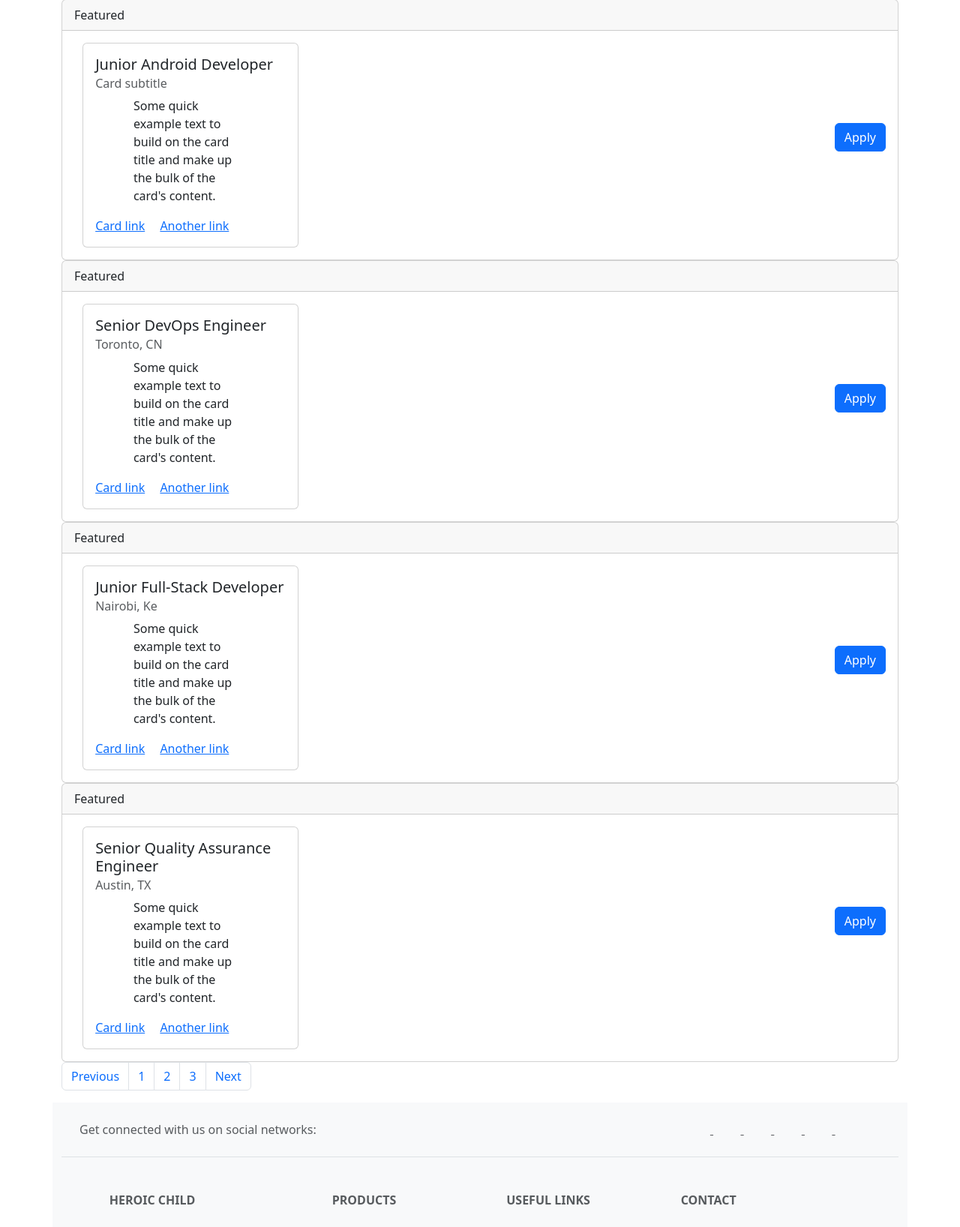
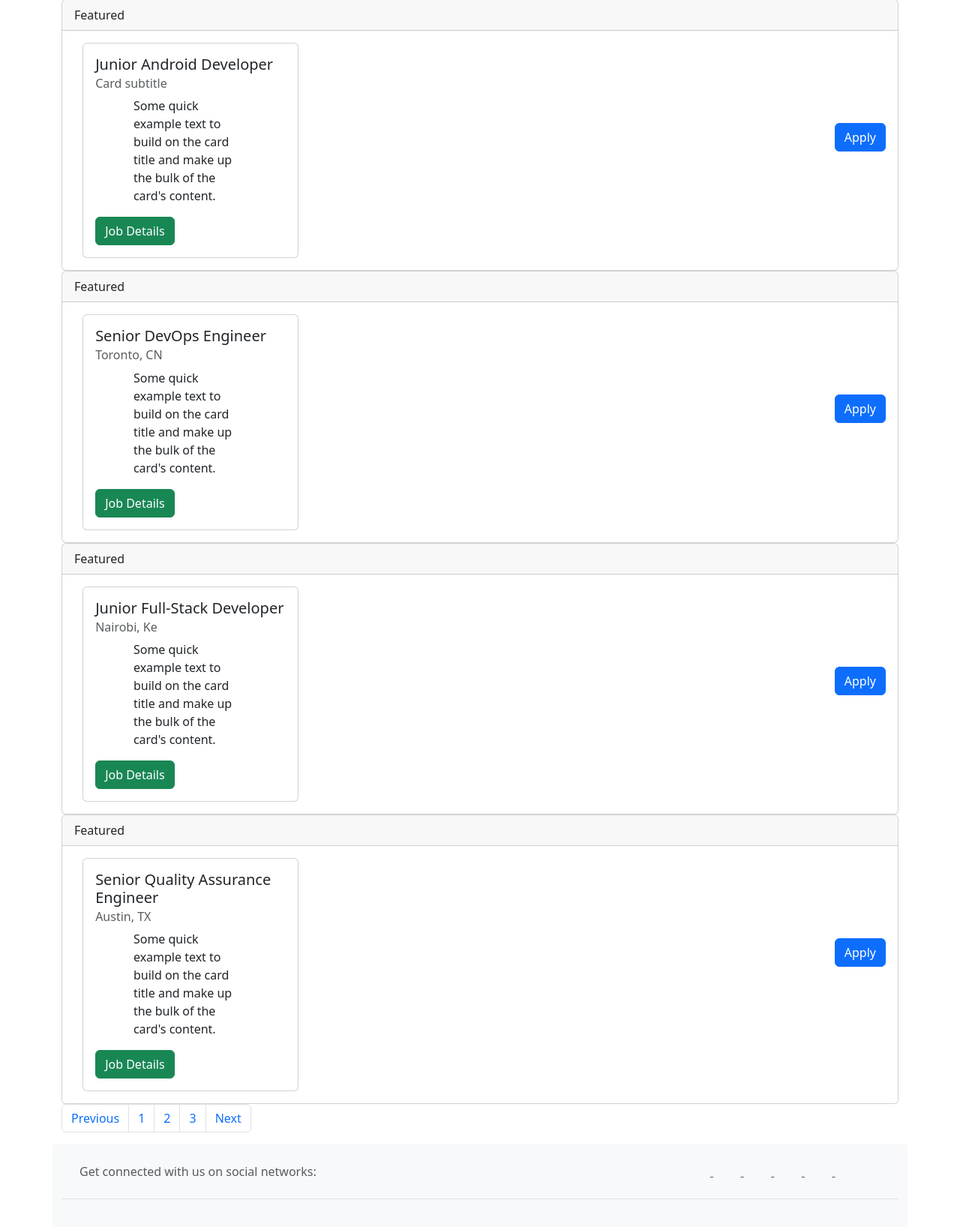
Before and after one commit to kipkoech88/reimagined-tribble, a Node server app: page / in a window 1280 px wide. Shown: the part 1295-2931 px from the top of the page at 75% size. Run offline with Node 20, Linux system fonts and the light colour scheme.

Commit message:
fixed css

```diff
--- a/views/home.ejs
+++ b/views/home.ejs
@@ -148,12 +148,11 @@
                   <h5 class="card-title">Junior Android Developer</h5>
                   <h6 class="card-subtitle mb-2 text-body-secondary">Card subtitle</h6>
                   <p class="card-text">Some quick example text to build on the card title and make up the bulk of the card's content.</p>
-                  <a href="#" class="card-link">Card link</a>
-                  <a href="#" class="card-link">Another link</a>
+                  <a href="#" class="card-link btn btn-success">Job Details</a>
                 </div>
               </div>
               <div class="down">
-                <a href="#" class="btn btn-primary">Apply</a>
+                <a href="apply" class="btn btn-primary">Apply</a>
               </div>
             </div>
           </div>
@@ -167,12 +166,11 @@
                   <h5 class="card-title">Senior DevOps Engineer</h5>
                   <h6 class="card-subtitle mb-2 text-body-secondary">Toronto, CN</h6>
                   <p class="">Some quick example text to build on the card title and make up the bulk of the card's content.</p>
-                  <a href="#" class="card-link">Card link</a>
-                  <a href="#" class="card-link">Another link</a>
+                  <a href="#" class="card-link btn btn-success">Job Details</a>
                 </div>
               </div>
               <div class="down">
-                <a href="#" class="btn btn-primary">Apply</a>
+                <a href="apply" class="btn btn-primary">Apply</a>
               </div>
             </div>
           </div>
@@ -186,12 +184,11 @@
                   <h5 class="card-title">Junior Full-Stack Developer</h5>
                   <h6 class="card-subtitle mb-2 text-body-secondary">Nairobi, Ke</h6>
                   <p class="card-text">Some quick example text to build on the card title and make up the bulk of the card's content.</p>
-                  <a href="#" class="card-link">Card link</a>
-                  <a href="#" class="card-link">Another link</a>
+                  <a href="#" class="card-link btn btn-success">Job Details</a>
                 </div>
               </div>
               <div class="down">
-                <a href="#" class="btn btn-primary">Apply</a>
+                <a href="apply" class="btn btn-primary">Apply</a>
               </div>
             </div>
           </div>
@@ -205,12 +202,11 @@
                   <h5 class="card-title">Senior Quality Assurance Engineer</h5>
                   <h6 class="card-subtitle mb-2 text-body-secondary">Austin, TX</h6>
                   <p class="card-text">Some quick example text to build on the card title and make up the bulk of the card's content.</p>
-                  <a href="#" class="card-link">Card link</a>
-                  <a href="#" class="card-link">Another link</a>
+                  <a href="#" class="card-link btn btn-success">Job Details</a>
                 </div>
               </div>
               <div class="down">
-                <a href="#" class="btn btn-primary">Apply</a>
+                <a href="apply" class="btn btn-primary">Apply</a>
               </div>
             </div>
           </div>
```
